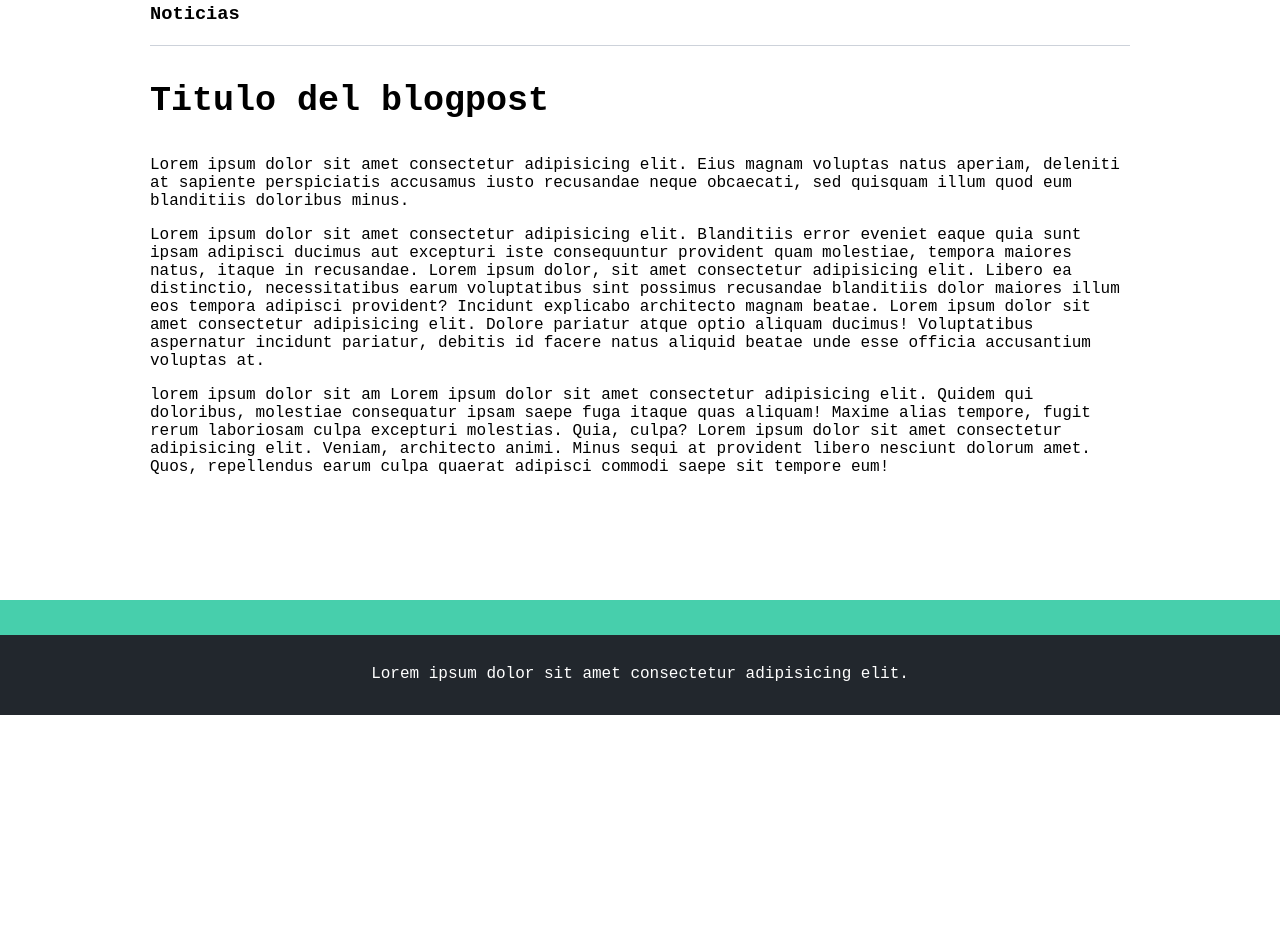
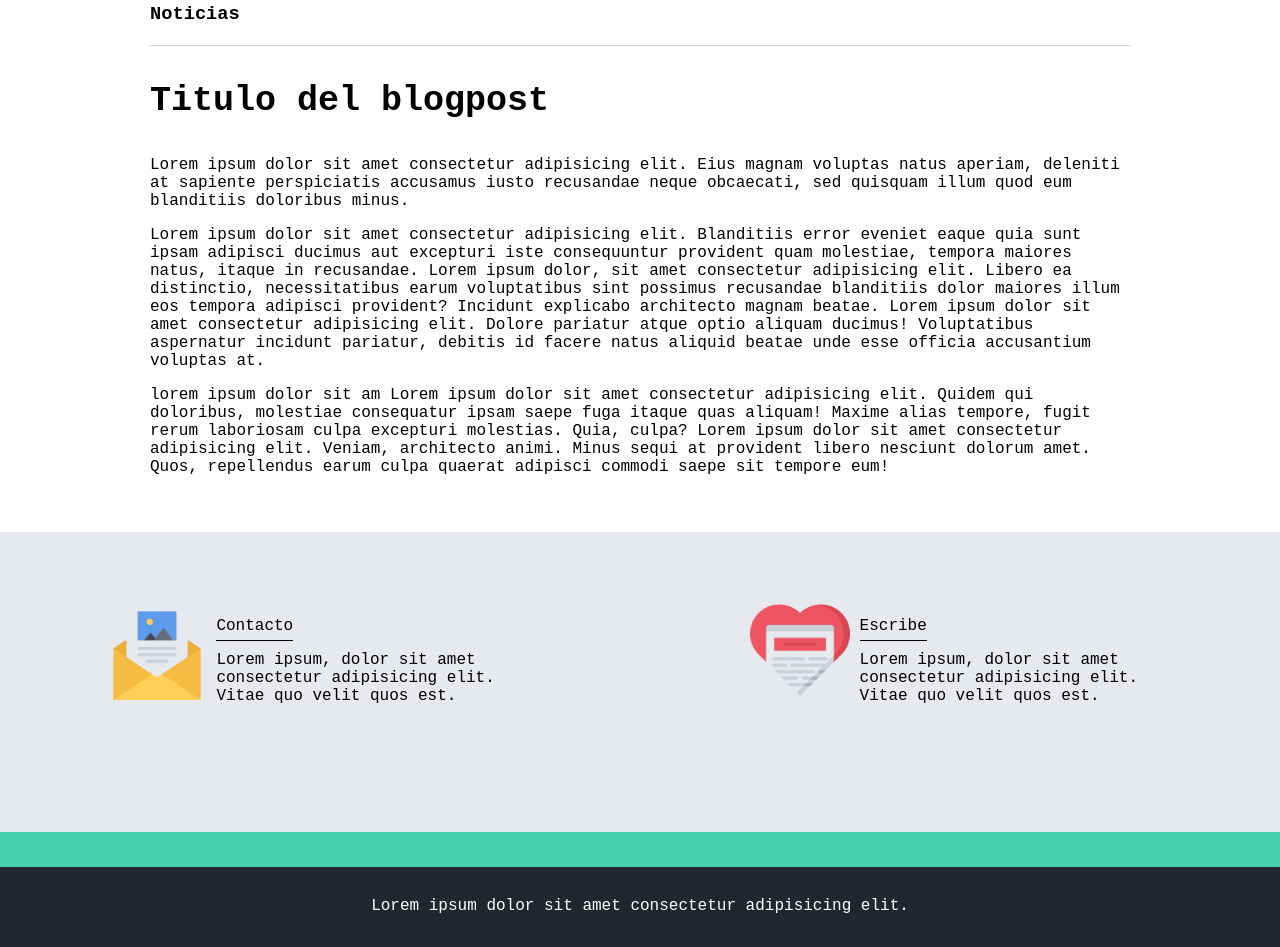
Before and after one commit to DiegoJDev/personalBlog, a plain HTML site: page blog.html in a window 1280 px wide. Shown: the part 936-1883 px from the top of the page. Before the commit the page ends 1651 px from the top, so only its background shows below. Drawn offline with Linux system fonts and the light colour scheme; a web font is replaced by a local one.

Commit message:
contact section styled

```diff
--- a/blog.html
+++ b/blog.html
@@ -45,17 +45,17 @@
         </section>
         <section class="contact-main-container">
             <div>
-                <img src="/" alt="">
+                <img src="assets/img/013-newsletter.png" alt="">
                 <div class="contact-left">
-                    <a href=""></a>
-                    <p></p>
+                    <a href="/">Contacto</a>
+                    <p>Lorem ipsum, dolor sit amet consectetur adipisicing elit. Vitae quo velit quos est. </p>
                 </div>
             </div>
             <div>
-                <img src="/" alt="">
+                <img src="assets/img/006-like.png" alt="">
                 <div class="contact-right">
-                    <a href=""></a>
-                    <p></p>
+                    <a href="/">Escribe</a>
+                    <p>Lorem ipsum, dolor sit amet consectetur adipisicing elit. Vitae quo velit quos est.</p>
                 </div>
             </div>
         </section>
--- a/css/main.css
+++ b/css/main.css
@@ -227,3 +227,31 @@ footer p {
 .blogpost-main-container article h1 {
     font-size: 35px;
 }
+
+.contact-main-container {
+    width: 100%;
+    min-height: 250px;
+    background-color: #e6e9ed;
+    text-align: center;
+    padding-bottom: 50px;
+}
+
+.contact-main-container div {
+    display: inline-block;
+    width: 49.5%;
+    height: 100%;
+}
+
+.contact-main-container div a {
+    border-bottom: 1px solid black;
+    padding-bottom: 5px;
+}
+
+.contact-main-container .contact-left, .contact-right {
+    text-align: initial;
+    margin-top: 85px;
+}
+
+.contact-main-container img {
+    width: 100px;
+}
```
Also changed, not shown: assets/img/006-like.png (added), assets/img/013-newsletter.png (added).
